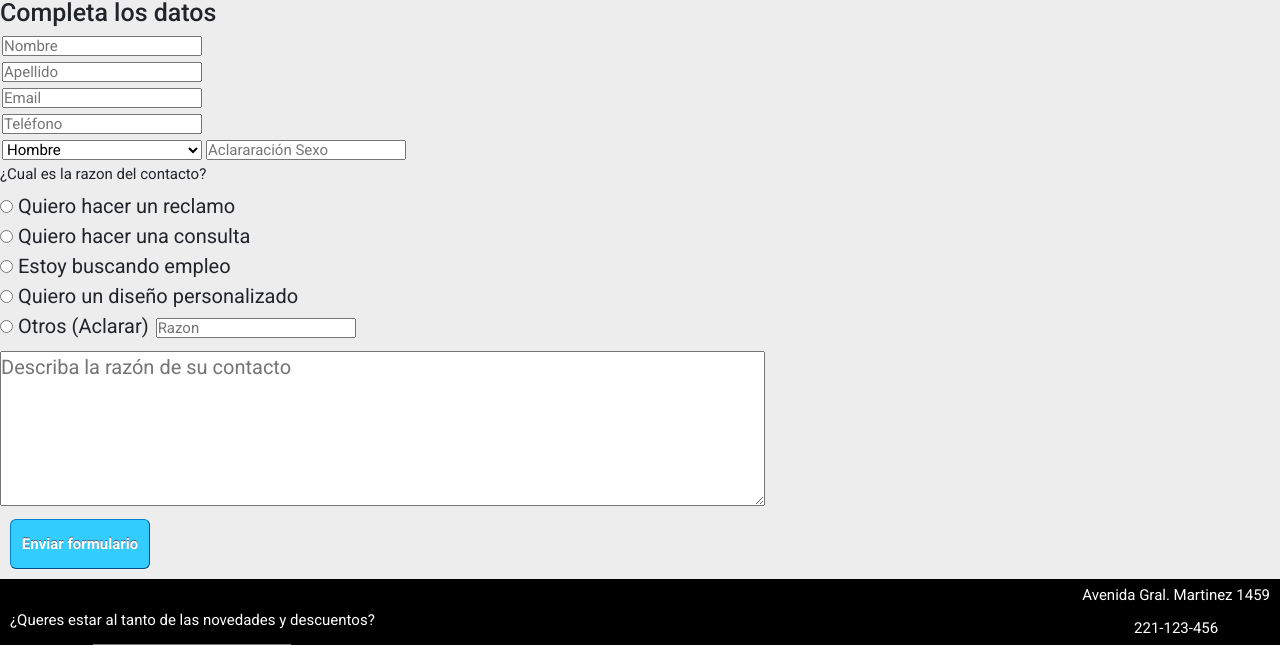
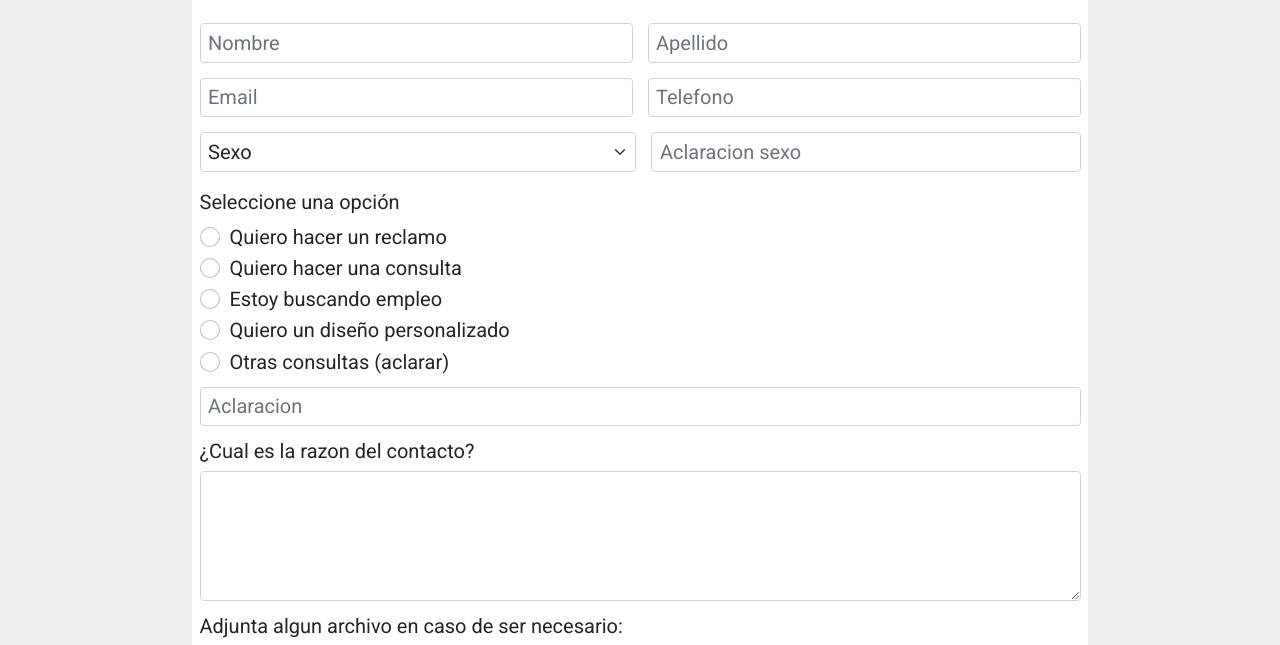
Before and after one commit to SantiFraga/chegadgets, a plain HTML site: page pages/contacto.html in a window 1280 px wide. Shown: the part 67-712 px from the top of the page. Drawn offline with nearby package versions, Linux system fonts and the light colour scheme.

Commit message:
actualicé formulario contacto

```diff
--- a/pages/contacto.html
+++ b/pages/contacto.html
@@ -49,58 +49,61 @@
           </nav>
     </header>
     <main>
-        <form action="" method="post">
-            <h3>Completa los datos</h3>
-            <div>
-                <input type="text" placeholder="Nombre" required class="inputtexto">
+        <div class="container-fluid formulariocontacto">
+            <form action="" method="post" class="">
+                <div class="d-flex responsiveContacto mt-3">
+                    <input class="form-control tamañoTextoContacto me-4 mb-4" type="text" placeholder="Nombre" required>
+                    <input class="form-control tamañoTextoContacto mb-4" type="text" placeholder="Apellido" required>
                 </div>
-            <div>
-                <input type="text" placeholder="Apellido" required class="inputtexto">
+                <div class="d-flex responsiveContacto">
+                    <input class="form-control tamañoTextoContacto me-4 mb-4" type="email" placeholder="Email" required>
+                    <input class="form-control tamañoTextoContacto mb-4" type="text" placeholder="Telefono" required>
                 </div>
-            <div>
-                <input type="email" placeholder="Email" required class="inputtexto">
+                <div class="d-flex  responsiveContacto">
+                    <select class="form-select tamañoTextoContacto me-4 mb-4" required>
+                        <option selected>Sexo</option>
+                        <option value="1">Hombre</option>
+                        <option value="2">Mujer</option>
+                        <option value="3">Prefiero no decirlo</option>
+                        <option value="4">Otro (aclarar)</option>
+                    </select>
+                    <input class="form-control tamañoTextoContacto mb-4" type="text" placeholder="Aclaracion sexo">
                 </div>
-            <div>
-                <input type="text" placeholder="Teléfono" required class="inputtexto">
+                <div class="d-flex flex-column mb-3">
+                    <legend class="tamañoTextoContacto">Seleccione una opción</legend>
+                    <div class="form-check tamañoTextoContacto">
+                        <input class="form-check-input" type="radio" name="exampleRadios" id="exampleRadios1" value="option1" required >
+                        <label class="form-check-label " for="exampleRadios1">Quiero hacer un reclamo</label>
                     </div>
-            <div>
-                <select name="Sexo" id="sexocontacto" required class="inputtexto">
-                <option value="H">Hombre</option>
-                <option value="M">Mujer</option>
-                <option value="NN">Prefiero no decirlo</option>
-                <option value="Otros">Otro (Aclarar)</option>
-                <input type="text" placeholder="Aclararación Sexo" class="inputtexto">
-                </select>
+                    <div class="form-check tamañoTextoContacto">
+                        <input class="form-check-input" type="radio" name="exampleRadios" id="exampleRadios2" value="option2" required>
+                        <label class="form-check-label" for="exampleRadios2">Quiero hacer una consulta</label>
+                    </div>
+                    <div class="form-check tamañoTextoContacto">
+                        <input class="form-check-input" type="radio" name="exampleRadios" id="exampleRadios3" value="option3" required>
+                        <label class="form-check-label" for="exampleRadios2">Estoy buscando empleo</label>
+                    </div>
+                    <div class="form-check tamañoTextoContacto">
+                        <input class="form-check-input" type="radio" name="exampleRadios" id="exampleRadios4" value="option4" required>
+                        <label class="form-check-label" for="exampleRadios2">Quiero un diseño personalizado</label>
+                    </div>
+                    <div class="form-check tamañoTextoContacto mb-3">
+                        <input class="form-check-input" type="radio" name="exampleRadios" id="exampleRadios5" value="option5" required>
+                        <label class="form-check-label" for="exampleRadios2">Otras consultas (aclarar)</label>
+                    </div>
+                    <input class="form-control tamañoTextoContacto" type="text" placeholder="Aclaracion">
                 </div>
                 <fieldset required>
-                    <legend>¿Cual es la razon del contacto?</legend>
-                    <div>
-                        <input type="radio" name="razoncontacto" id="razoncontacto1" value="razoncontacto1">
-                        <label for="razoncontacto1">Quiero hacer un reclamo</label>
-                    </div>
-                    <div>
-                        <input type="radio" name="razoncontacto" id="razoncontacto2" value="razoncontacto2">
-                        <label for="razoncontacto2">Quiero hacer una consulta</label>
-                    </div>
-                    <div>
-                        <input type="radio" name="razoncontacto" id="razoncontacto3" value="razoncontacto3">
-                        <label for="razoncontacto3">Estoy buscando empleo</label>
-                    </div>
-                    <div>
-                        <input type="radio" name="razoncontacto" id="razoncontacto4" value="razoncontacto4">
-                        <label for="razoncontacto4">Quiero un diseño personalizado</label>
-                    </div>
-                    <div>
-                        <input type="radio" name="razoncontacto" id="razoncontacto5" value="razoncontacto5" >
-                        <label for="razoncontacto5">Otros (Aclarar)</label>
-                        <input type="text" placeholder="Razon" class="inputtexto">
-                    </div>
-                    <div>
-                        <textarea name="Aclaraciones" id="aclaracionescontacto" cols="30" rows="10" class="cuadrotexto" placeholder="Describa la razón de su contacto" required></textarea>
+                    <legend class="tamañoTextoContacto">¿Cual es la razon del contacto?</legend>
+                    <textarea class="form-control tamañoTextoContacto mb-3" rows="4"></textarea>
+                    <div class="mb-3">
+                        <label for="formFileMultiple" class="form-label">Adjunta algun archivo en caso de ser necesario:</label>
+                        <input class="form-control tamañoTextoContacto" type="file" id="formFileMultiple" multiple>
                       </div>
                     <input type="submit" value="Enviar formulario" class="botoncontacto"/>
                 </fieldset>
             </form>
+        </div>
     </main>
     <footer class="footerfila">
         <div class="footercolumna">
--- a/styles/styles.css
+++ b/styles/styles.css
@@ -121,6 +121,12 @@ border-radius: 1rem;
     border: lightgrey 1px solid;
     border-radius: 5px;
     background-color: white;
+}
+.formulariocontacto{
+    background-color: white;
+    max-width: 70vw;
+    padding-top: 1.5rem;
+    padding-bottom: 1.5rem;
 }
 /* Fin clases imagenes */
 
@@ -307,6 +313,10 @@ padding: 5px;
     font-size: 2rem;
     color: rgb(197, 14, 14);
 }
+.tamañoTextoContacto{
+    font-size: 2rem;
+}
+
 /* Fin clases textos y otros */
 
 .padreheader{
@@ -384,6 +394,9 @@ border-radius: 0.5rem;
 .responsiveCardsMisCompras{
     display: flex;
 }
+.responsiveContacto{
+    display: flex;
+}
 @media(max-width:576px)  {
     .MisComprasCard{
         display: flex;
@@ -414,3 +427,8 @@ border-radius: 0.5rem;
     }
 
 }
+@media (max-width:576px) {
+    .responsiveContacto{
+        flex-direction: column;
+    }
+}
```
Lines whose indentation alone changed are shown as unchanged.
